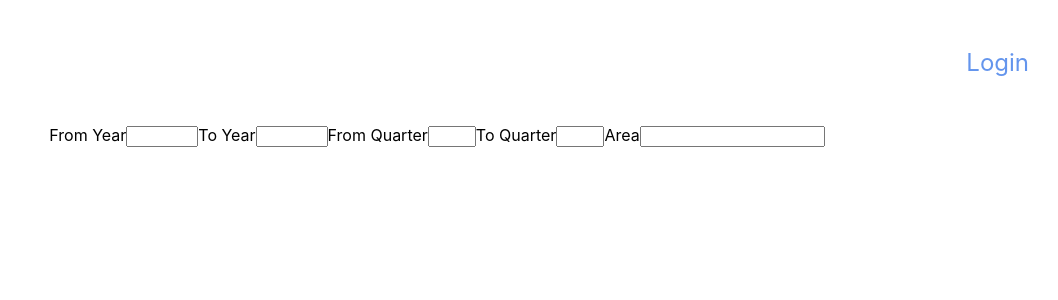
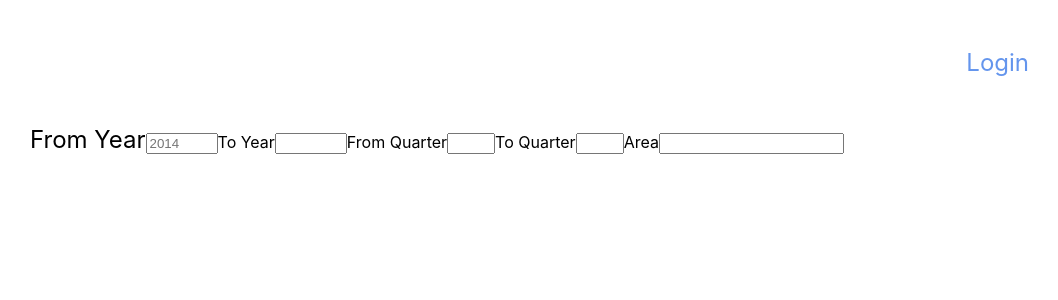
Before and after one commit to MFukazawa/realjapan, a React (Create React App) app: page / in a window 1280 px wide. Shown: the top 300 px of the page, without its empty margins (203-1261 px from the left). Built offline with nearby package versions, Linux system fonts and the light colour scheme.

Commit message:
[Add] fromyear styled label

```diff
--- a/src/components/Search/Search.js
+++ b/src/components/Search/Search.js
@@ -1,10 +1,15 @@
 import React from 'react';
 import styled from 'styled-components';
+
+const FromYear = styled.label`
+    font-size: 1.5em;
+    font-width: bold;
+`
 
 const Search = () => {
   return (
     <div>
-        <label>From Year</label><input type="number" min="2014" max="2019"></input>
+        <FromYear>From Year</FromYear><input placeholder="2014" type="number" min="2014" max="2019"></input>
         <label>To Year</label><input type="number" min="2014" max="2019"></input>
         <label>From Quarter</label><input type="number" min="1" max="4"></input>
         <label>To Quarter</label><input type="number" min="1" max="4"></input>
```
